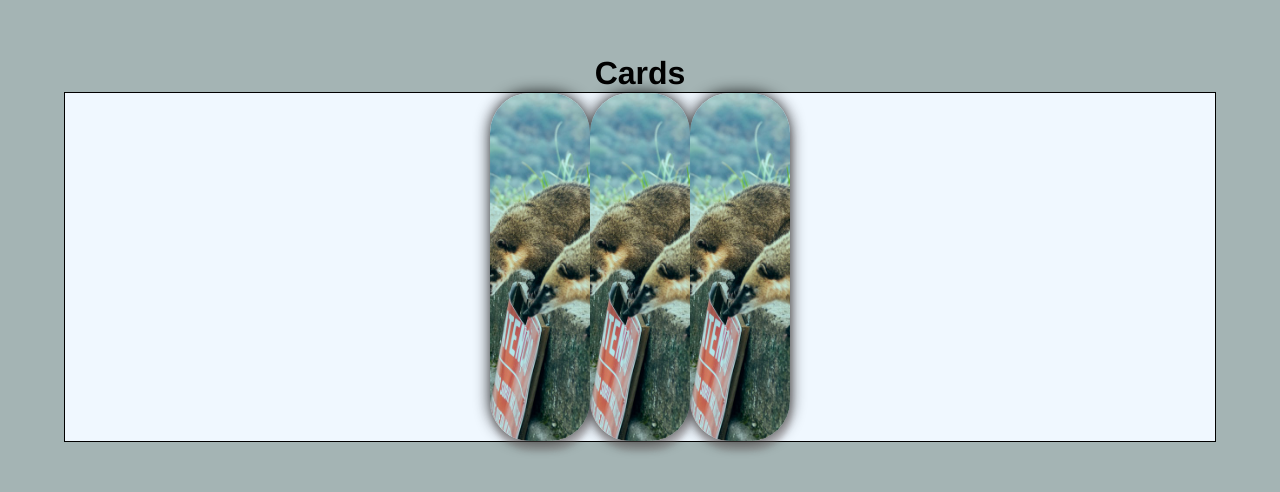
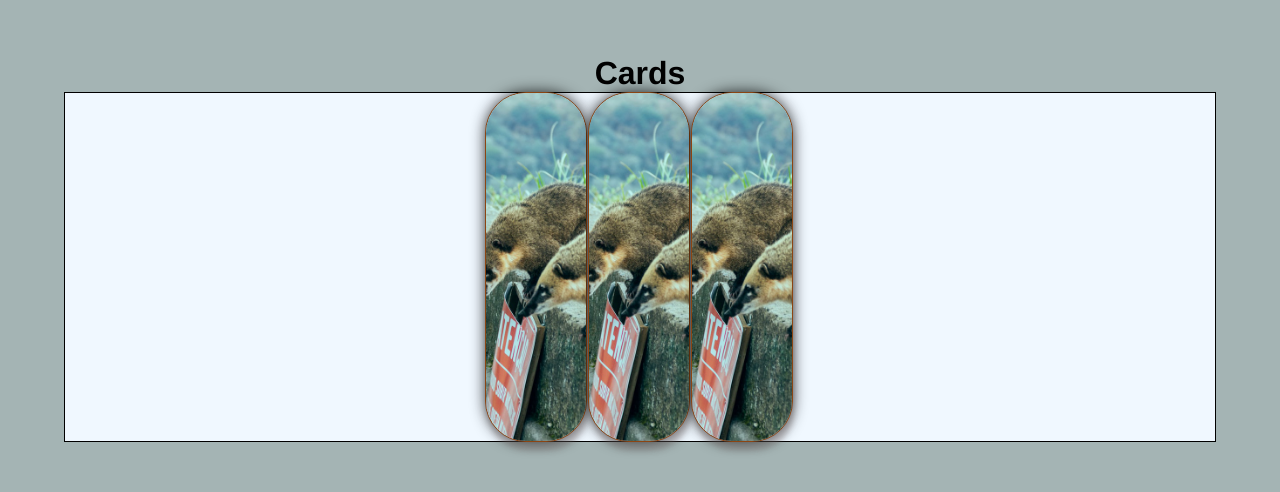
Before and after one commit to muriloapolo/generic_codes, a plain HTML site: page Cards/index.html in a window 1280 px wide. Shown: the part 152-644 px from the top of the page. Drawn offline with Linux system fonts and the light colour scheme; files whose address does not match are found by name.

```diff
--- a/Cards/style.css
+++ b/Cards/style.css
@@ -42,7 +42,8 @@
     flex-direction: row;
     height: 100%;
     position: relative;
-
+    outline: 1px solid saddlebrown;
+    margin-right: 3px;
     box-shadow: 2px 10px 5px rgba(122, 108, 108, 0.315), 0 0 15px rgba(0, 0, 0, 0.89);
     transition: all 0.5s;
 }
```
